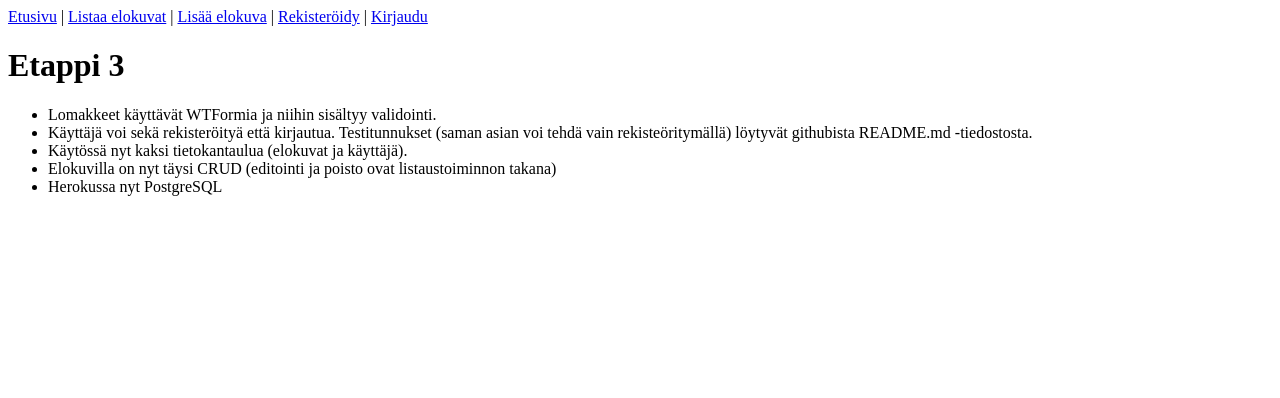
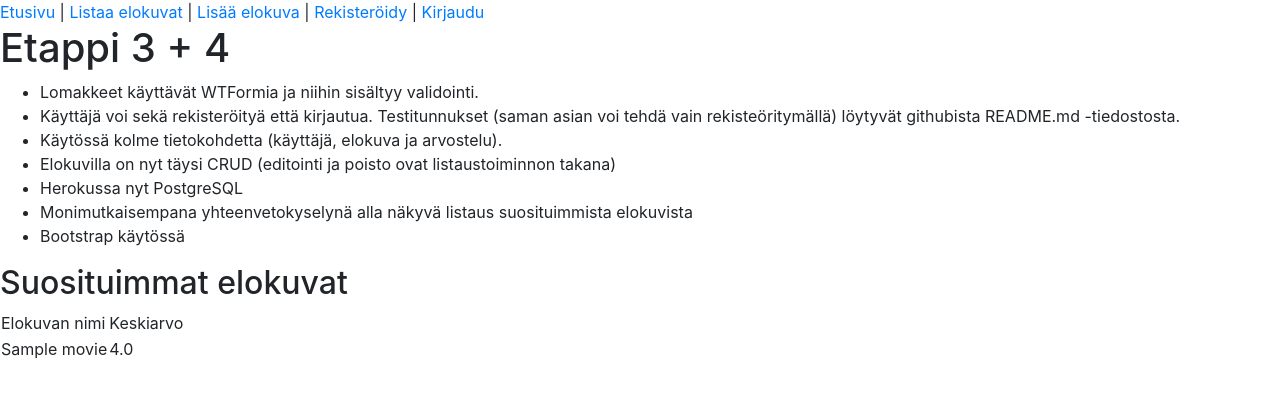
Before and after one commit to anketola/Tietokanta-leffasovellus, a Flask app: page / in a window 1280 px wide. Shown: the top 398 px of the page. Run offline with Flask 2, Linux system fonts and the light colour scheme; tables that the repository leaves empty hold one stand-in row (values such as "Sample post"); some libraries are stand-ins or nearby versions.

Commit message:
Laajempi yhteenvetokysely, bootstrap käytössä

```diff
--- a/application/movies/models.py
+++ b/application/movies/models.py
@@ -1,5 +1,7 @@
 from application import db
 from application.models import Base
+
+from sqlalchemy.sql import text
 
 class Movie(Base):
 
@@ -7,9 +9,24 @@ class Movie(Base):
     released = db.Column(db.Integer, nullable=False)
     description = db.Column(db.String(144), nullable=False)
 
-    reviews = db.relationship("Review", backref='movie', lazy=True)
+    reviews = db.relationship("Review", backref='movie', lazy=True, cascade="all, delete-orphan")
 
     def __init__(self, name, released, description):
         self.name = name
         self.released = released
         self.description = description
+
+    @staticmethod
+    def list_movies_with_highest_scores():
+        stmt = text("SELECT Movie.name, AVG(Review.rating) FROM MOVIE"
+                    " INNER JOIN Review on Movie.id = Review.movie_id"
+                    " GROUP BY Movie.id"
+                    " ORDER BY AVG(Review.rating) DESC"
+                    " LIMIT 5")
+        res = db.engine.execute(stmt)
+        response = []
+
+        for row in res:
+            response.append({"name":row[0], "averagescore":row[1]})
+
+        return response
--- a/application/templates/index.html
+++ b/application/templates/index.html
@@ -3,13 +3,33 @@
 
 {% block body %}
 
-<h1>Etappi 3</h1>
+<h1>Etappi 3 + 4</h1>
   <ul>
     <li>Lomakkeet käyttävät WTFormia ja niihin sisältyy validointi.</li>
     <li>Käyttäjä voi sekä rekisteröityä että kirjautua. Testitunnukset (saman asian voi tehdä vain rekisteöritymällä) löytyvät githubista README.md -tiedostosta.</li>
-    <li>Käytössä nyt kaksi tietokantaulua (elokuvat ja käyttäjä).</li>
+    <li>Käytössä kolme tietokohdetta (käyttäjä, elokuva ja arvostelu).</li>
     <li>Elokuvilla on nyt täysi CRUD (editointi ja poisto ovat listaustoiminnon takana)</li>
     <li>Herokussa nyt PostgreSQL</li>
+    <li>Monimutkaisempana yhteenvetokyselynä alla näkyvä listaus suosituimmista elokuvista</li>
+    <li>Bootstrap käytössä</li>
   </ul>
 
+  {% if topmovies is defined %}
+
+<h2>Suosituimmat elokuvat</h2>
+
+<table>
+  <tr>
+    <td>Elokuvan nimi</td>
+    <td>Keskiarvo</td>
+  </tr>
+  {% for movie in topmovies %}
+  <tr>
+    <td>{{ movie.name }}</td>
+    <td>{{ movie.averagescore }}</td>
+  </tr>
+  {% endfor %}
+</table>
+
+{% endif %}
 {% endblock %}
--- a/application/templates/layout.html
+++ b/application/templates/layout.html
@@ -3,6 +3,7 @@
   <head>
     <meta charset="utf-8">
     <title>Leffa-arvostelut</title>
+    <link rel="stylesheet" href="https://maxcdn.bootstrapcdn.com/bootstrap/4.0.0/css/bootstrap.min.css" integrity="sha384-Gn5384xqQ1aoWXA+058RXPxPg6fy4IWvTNh0E263XmFcJlSAwiGgFAW/dAiS6JXm" crossorigin="anonymous">
   </head>
 
   <body>
@@ -24,5 +25,9 @@
         Content.
       </p>
     {% endblock %}
+
+    <script src="https://code.jquery.com/jquery-3.2.1.slim.min.js" integrity="sha384-KJ3o2DKtIkvYIK3UENzmM7KCkRr/rE9/Qpg6aAZGJwFDMVNA/GpGFF93hXpG5KkN" crossorigin="anonymous"></script>
+    <script src="https://cdnjs.cloudflare.com/ajax/libs/popper.js/1.12.9/umd/popper.min.js" integrity="sha384-ApNbgh9B+Y1QKtv3Rn7W3mgPxhU9K/ScQsAP7hUibX39j7fakFPskvXusvfa0b4Q" crossorigin="anonymous"></script>
+    <script src="https://maxcdn.bootstrapcdn.com/bootstrap/4.0.0/js/bootstrap.min.js" integrity="sha384-JZR6Spejh4U02d8jOt6vLEHfe/JQGiRRSQQxSfFWpi1MquVdAyjUar5+76PVCmYl" crossorigin="anonymous"></script>
   </body>
 </html>
--- a/application/templates/movies/list.html
+++ b/application/templates/movies/list.html
@@ -7,6 +7,7 @@
   {% for movie in movies %}
   <li style="padding-bottom: 10px">
     <strong>Nimi: </strong>{{ movie.name }} <br />
+    <strong>Julkaisuvuosi: </strong>{{ movie.released }} <br />
     <strong>Kuvaus: </strong>{{ movie.description }} <br />
     <a href="{{ url_for('movies_edit_form', movie_id = movie.id) }}">Muokkaa tietoja</a><br />
     <a href="{{ url_for('reviews_form', movie_id = movie.id) }}">Kirjoita arvostelu</a><br />
--- a/application/templates/reviews/list.html
+++ b/application/templates/reviews/list.html
@@ -6,6 +6,7 @@
 <ul>
     {% for review in reviews %}
     <li>
+        Kirjoittanut: {{ review.account.username }} <br />
         Arvosana: {{ review.rating }} <br />
         Arvostelu: {{ review.reviewtext }}
     </li>
--- a/application/views.py
+++ b/application/views.py
@@ -1,6 +1,7 @@
 from flask import render_template
 from application import app
+from application.movies.models import Movie
 
 @app.route("/")
 def index():
-    return render_template("index.html")
+    return render_template("index.html", topmovies = Movie.list_movies_with_highest_scores())
```
Also changed, not shown: application/templates/movies/edit.html (+15 -0 lines).
